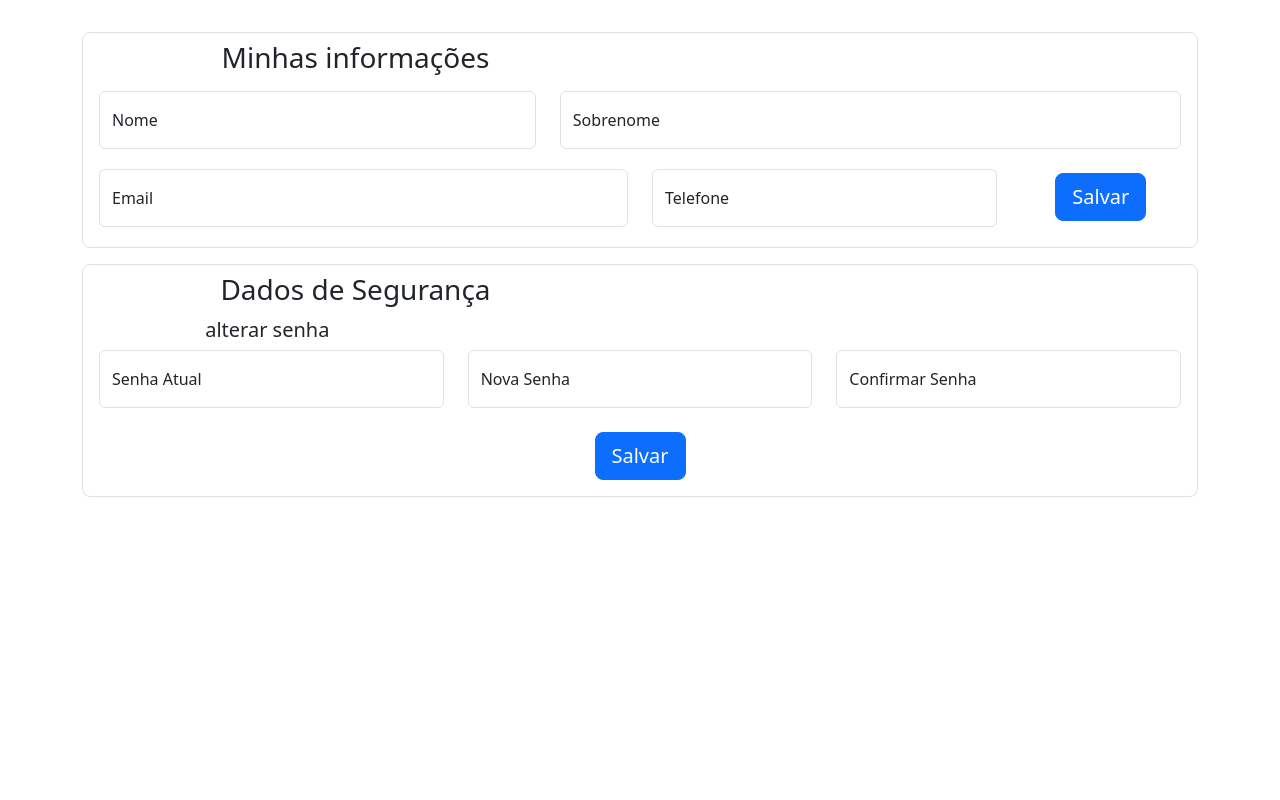
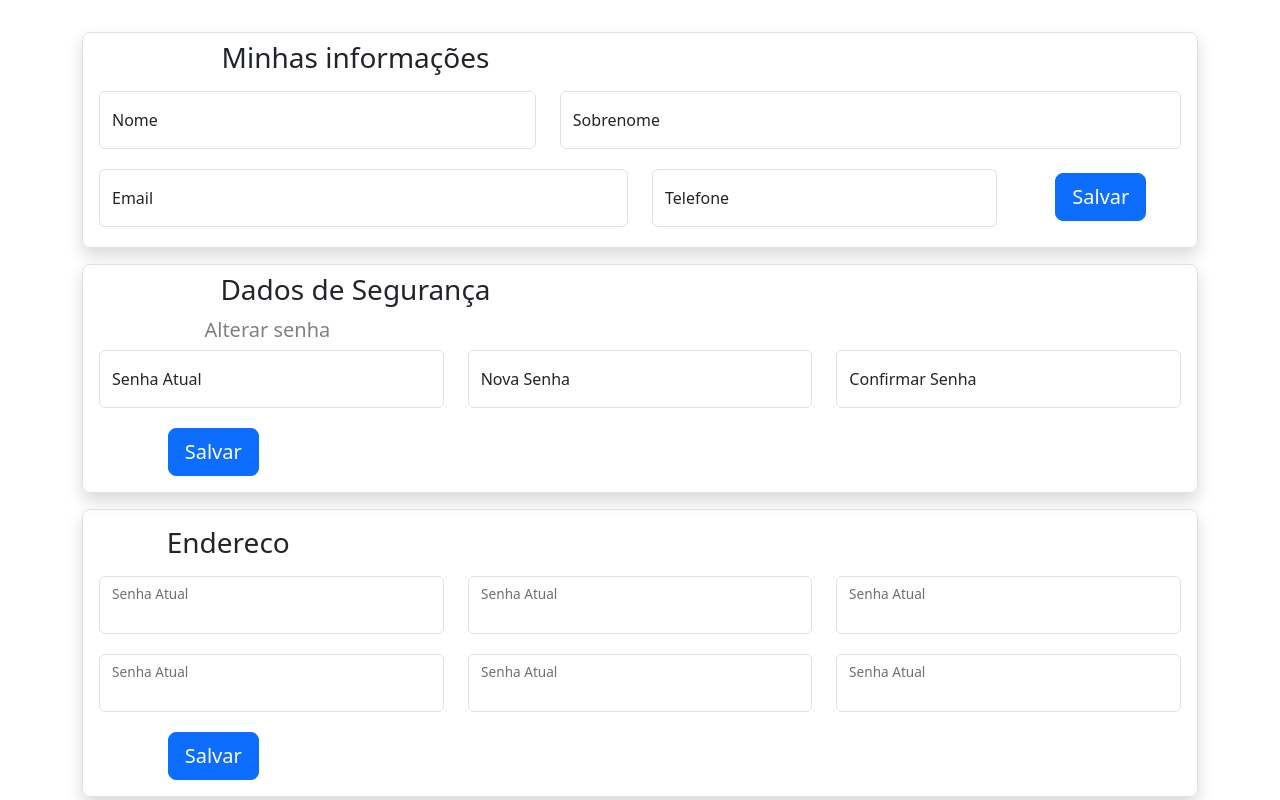
Before and after one commit to NaNNunes/tcc_project, a React (Vite) app in the folder tcc_projeto/: page /Conta in a window 1280 px wide. Shown: the top 800 px of the page. Built offline with nearby package versions, Linux system fonts and the light colour scheme.

Commit message:
tela de conta e perfil

```diff
--- a/tcc_projeto/src/componentes/Login.jsx
+++ b/tcc_projeto/src/componentes/Login.jsx
@@ -3,9 +3,11 @@ import Button from 'react-bootstrap/Button';
 import Col from 'react-bootstrap/Col';
 import Row from 'react-bootstrap/Row';
 
+
 const Login = () => {
   return (
     <>
+      <div>
         <Row className="justify-content-center">
           <Col xs={6}>
             <Form className='mt-5 rounded-3 bg-primary shadow'>
@@ -35,6 +37,7 @@ const Login = () => {
             </Form>
           </Col>
         </Row>
+      </div>
     </>
   )
 }
--- a/tcc_projeto/src/componentes/conta-e-perfil/Conta.jsx
+++ b/tcc_projeto/src/componentes/conta-e-perfil/Conta.jsx
@@ -1,6 +1,7 @@
 import MinhasInfos from "./MinhasInfos"
 import Endereco from "./Endereco"
 import Seguranca from "./Seguranca"
+import Encerrar from "./Encerrar"
 
 const Conta = () => {
   return (
@@ -8,6 +9,7 @@ const Conta = () => {
         <MinhasInfos/>
         <Seguranca/>
         <Endereco/>
+        <Encerrar/>
     </>
   )
 }
--- /dev/null
+++ b/tcc_projeto/src/componentes/conta-e-perfil/Encerrar.jsx
@@ -0,0 +1,22 @@
+import {Form, FloatingLabel, Row, Col} from 'react-bootstrap';
+
+const Encerrar = () => {
+  return (
+    <>
+        <Form className='border rounded-3 shadow'>
+            <Row>
+                <h3>Encerrar conta</h3>
+            </Row>
+            <Row className='m-1'>
+                <p className='text-sm-left'>
+                    Encerrar sua conta, incluindo todas as informações pessoais.
+                    O encerramento permanente da sua conta ocorrerá imediatamente
+                    depois da confirmação.
+                </p>
+            </Row>
+        </Form>
+    </>
+  )
+}
+
+export default Encerrar
--- a/tcc_projeto/src/componentes/conta-e-perfil/Endereco.jsx
+++ b/tcc_projeto/src/componentes/conta-e-perfil/Endereco.jsx
@@ -1,10 +1,82 @@
-import {Form} from "react-bootstrap";
+import {Form, FloatingLabel, Row, Col, Button} from "react-bootstrap";
 
 const Endereco = () => {
   return (
     <>
-        <Form>
-
+        <Form className="border rounded-3 shadow mb-3">
+          <Row className="m-2 mt-3">
+            <Col xs={3}>
+              <h3>Endereco</h3>
+            </Col>
+          </Row>
+          <Row className="m-1">
+            <Col>
+              <FloatingLabel
+                controlId="currentPssUserInput"
+                label="Senha Atual"
+                className="mb-3"
+              >
+                <Form.Control/>
+              </FloatingLabel>
+            </Col>
+            <Col>
+              <FloatingLabel
+                controlId="currentPssUserInput"
+                label="Senha Atual"
+                className="mb-3"
+              >
+                <Form.Control/>
+              </FloatingLabel>
+            </Col>
+            <Col>
+              <FloatingLabel
+                controlId="currentPssUserInput"
+                label="Senha Atual"
+                className="mb-3"
+              >
+                <Form.Control/>
+              </FloatingLabel>
+            </Col>
+          </Row>
+          <Row className="m-1">
+            <Col>
+              <FloatingLabel
+                controlId="currentPssUserInput"
+                label="Senha Atual"
+                className="mb-3"
+              >
+                <Form.Control/>
+              </FloatingLabel>
+            </Col>
+            <Col>
+              <FloatingLabel
+                controlId="currentPssUserInput"
+                label="Senha Atual"
+                className="mb-3"
+              >
+                <Form.Control/>
+              </FloatingLabel>
+            </Col>
+            <Col>
+              <FloatingLabel
+                controlId="currentPssUserInput"
+                label="Senha Atual"
+                className="mb-3"
+              >
+                <Form.Control/>
+              </FloatingLabel>
+            </Col>
+          </Row>
+          <Row className="mb-3">
+            <Col sm={3}>
+              <Button
+                as="input"
+                value="Salvar"
+                type="submit"
+                size="lg"
+              />
+            </Col>
+          </Row>
         </Form>
     </>
   )
--- a/tcc_projeto/src/componentes/conta-e-perfil/MinhasInfos.jsx
+++ b/tcc_projeto/src/componentes/conta-e-perfil/MinhasInfos.jsx
@@ -3,7 +3,7 @@ import {Form, FloatingLabel, Button, Row, Col} from "react-bootstrap";
 const MinhasInfos = () => {
   return (
     <>
-        <Form className="border rounded-3 mb-3">
+        <Form className="border rounded-3 mb-3 shadow">
             <Row className="my-2">
                 {/* Titulo */}
                 <Col xs={6}>
--- a/tcc_projeto/src/componentes/conta-e-perfil/Seguranca.jsx
+++ b/tcc_projeto/src/componentes/conta-e-perfil/Seguranca.jsx
@@ -3,7 +3,7 @@ import {Form, FloatingLabel, Button, Row, Col} from "react-bootstrap";
 const Seguranca = () => {
   return (
     <>
-        <Form className="border rounded-3">
+        <Form className="border rounded-3 shadow mb-3">
             <Row className="mb-1 mt-2">
                 <Col xs={6}>
                     <h3>Dados de Segurança</h3>
@@ -11,8 +11,8 @@ const Seguranca = () => {
             </Row>
             <Row className="m-1">
                 <Row>
-                    <Col xs={4}>
-                        <h5>alterar senha</h5>
+                    <Col sm={4}>
+                        <h5 style={{color:"gray"}}>Alterar senha</h5>
                     </Col>
                 </Row>
                 <Col>
@@ -56,13 +56,12 @@ const Seguranca = () => {
                 </Col>
             </Row>
             <Row className="mb-3">
-                <Col>
+                <Col sm={3}>
                     <Button
                         as="input"
                         value="Salvar"
                         type="submit"
                         size="lg"
-                        className="mt-1"
                     />
                 </Col>
             </Row>
```
Lines whose indentation alone changed are shown as unchanged.
